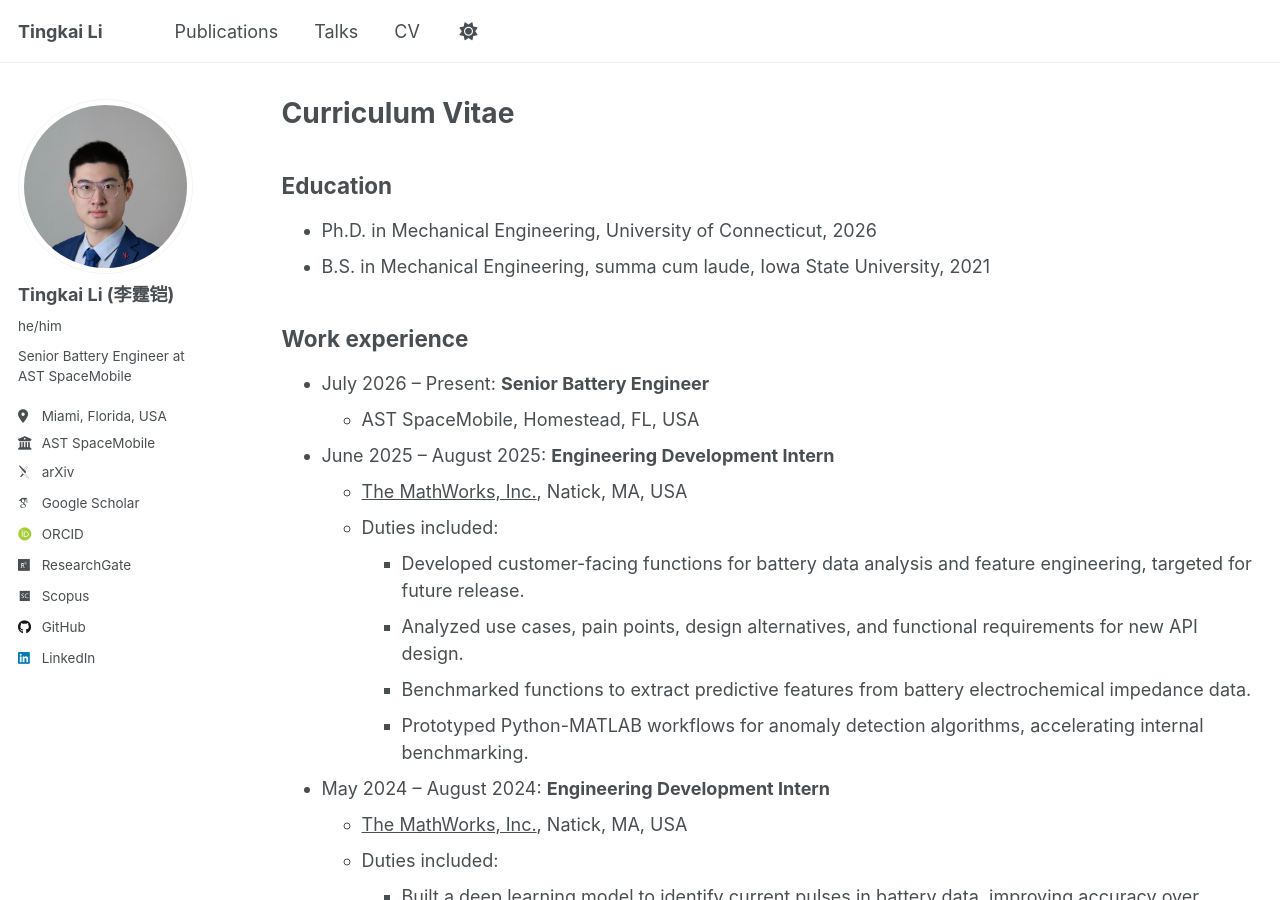
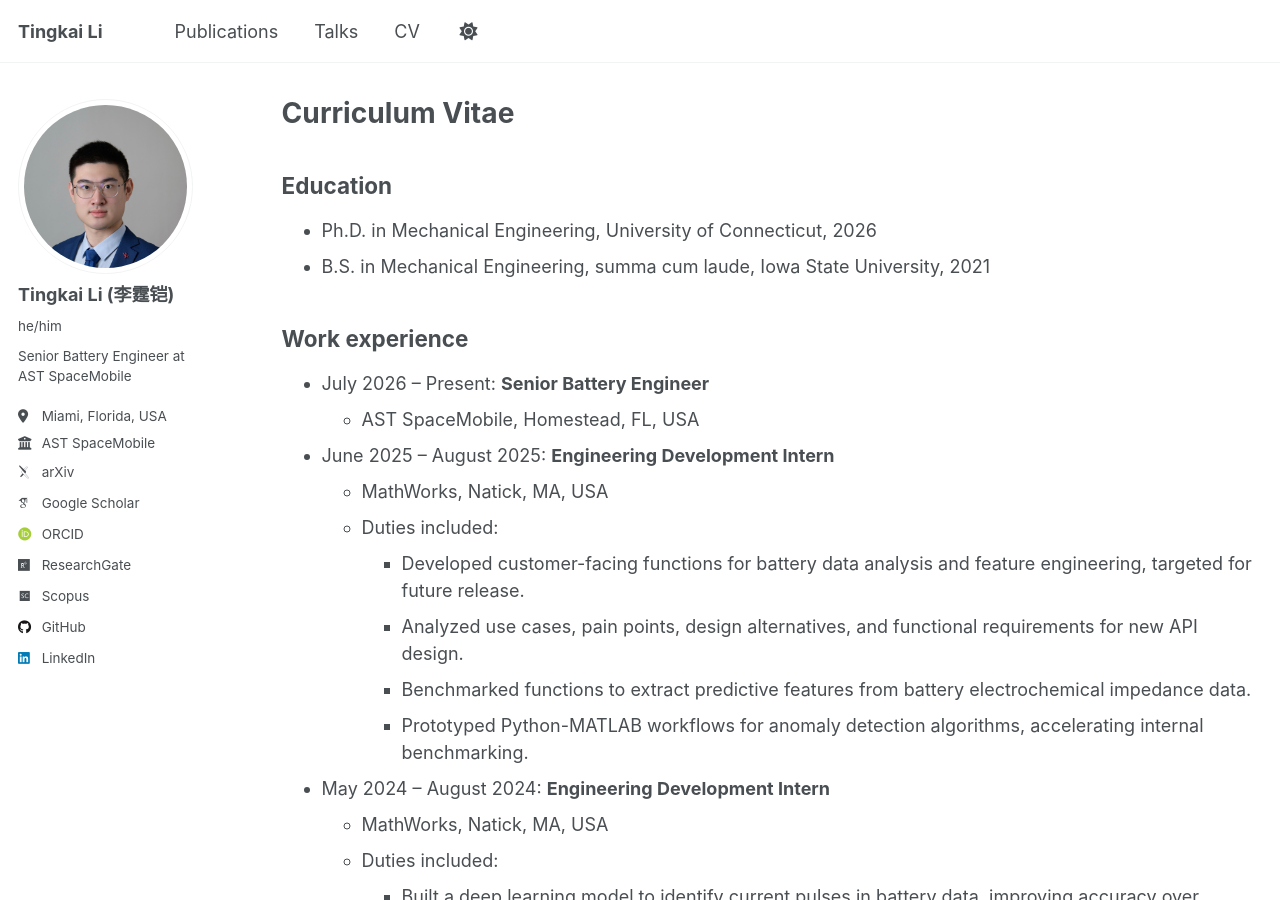
Before and after one commit to tingkai-li/tingkai-li.github.io, a Jekyll site: the page built from _pages/cv.md, in a window 1280 px wide and 900 px high. Built offline with Jekyll 4.4.1, drawn with Linux system fonts in a browser that asks for light colours; some web fonts are replaced; a script that is not in the unit is left out.

Commit message:
minor change in CV

```diff
--- a/_pages/cv.md
+++ b/_pages/cv.md
@@ -46,7 +46,7 @@ redirect_from:
   * AST SpaceMobile, Homestead, FL, USA
 
 * June 2025 -- August 2025: **Engineering Development Intern**
-  * [The MathWorks, Inc.](https://www.mathworks.com), Natick, MA, USA
+  * MathWorks, Natick, MA, USA
   * Duties included:
     * Developed customer-facing functions for battery data analysis and feature engineering, targeted for future release.
     * Analyzed use cases, pain points, design alternatives, and functional requirements for new API design.
@@ -54,7 +54,7 @@ redirect_from:
     * Prototyped Python-MATLAB workflows for anomaly detection algorithms, accelerating internal benchmarking.
 
 * May 2024 -- August 2024: **Engineering Development Intern**
-  * [The MathWorks, Inc.](https://www.mathworks.com), Natick, MA, USA
+  * MathWorks, Natick, MA, USA
   * Duties included:
     * Built a deep learning model to identify current pulses in battery data, improving accuracy over baselines.
     * Prototyped functions for feature extraction from Li-ion battery current pulses.
```
